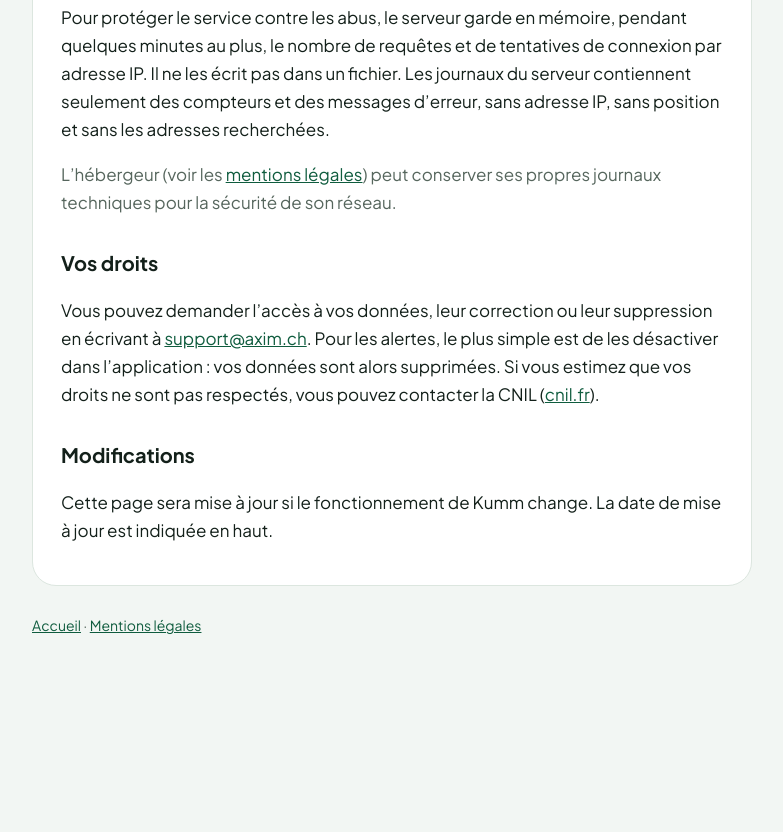
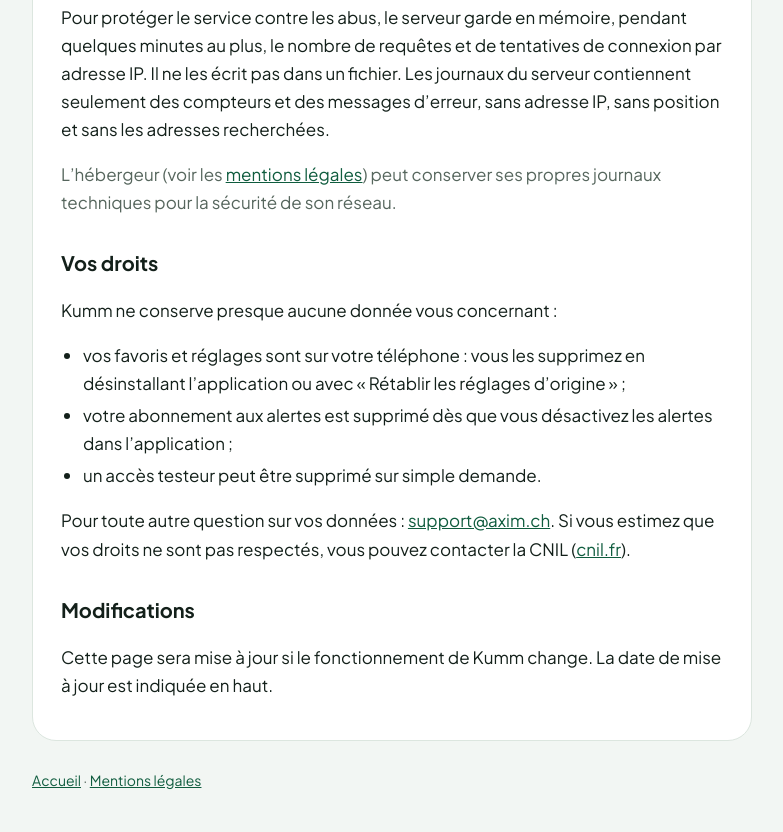
Before and after one commit to Qoats/Kumm, a website: page vitrine/confidentialite.html in a window 1280 px wide. Shown: the part 1903-2735 px from the top of the page, without its empty margins (248-1031 px from the left). Before the commit the page ends 2581 px from the top, so only its background shows below. Drawn offline with Linux system fonts and the light colour scheme.

Commit message:
Confidentialité : section « Vos droits » plus claire

```diff
--- a/vitrine/confidentialite.html
+++ b/vitrine/confidentialite.html
@@ -53,7 +53,13 @@
 <p class="mute">L’hébergeur (voir les <a href="/mentions-legales.html">mentions légales</a>) peut conserver ses propres journaux techniques pour la sécurité de son réseau.</p>
 
 <h2>Vos droits</h2>
-<p>Vous pouvez demander l’accès à vos données, leur correction ou leur suppression en écrivant à <a href="mailto:support@axim.ch">support@axim.ch</a>. Pour les alertes, le plus simple est de les désactiver dans l’application : vos données sont alors supprimées. Si vous estimez que vos droits ne sont pas respectés, vous pouvez contacter la CNIL (<a href="https://www.cnil.fr">cnil.fr</a>).</p>
+<p>Kumm ne conserve presque aucune donnée vous concernant :</p>
+<ul>
+  <li>vos favoris et réglages sont sur votre téléphone : vous les supprimez en désinstallant l’application ou avec « Rétablir les réglages d’origine » ;</li>
+  <li>votre abonnement aux alertes est supprimé dès que vous désactivez les alertes dans l’application ;</li>
+  <li>un accès testeur peut être supprimé sur simple demande.</li>
+</ul>
+<p>Pour toute autre question sur vos données : <a href="mailto:support@axim.ch">support@axim.ch</a>. Si vous estimez que vos droits ne sont pas respectés, vous pouvez contacter la CNIL (<a href="https://www.cnil.fr">cnil.fr</a>).</p>
 
 <h2>Modifications</h2>
 <p>Cette page sera mise à jour si le fonctionnement de Kumm change. La date de mise à jour est indiquée en haut.</p>
```
